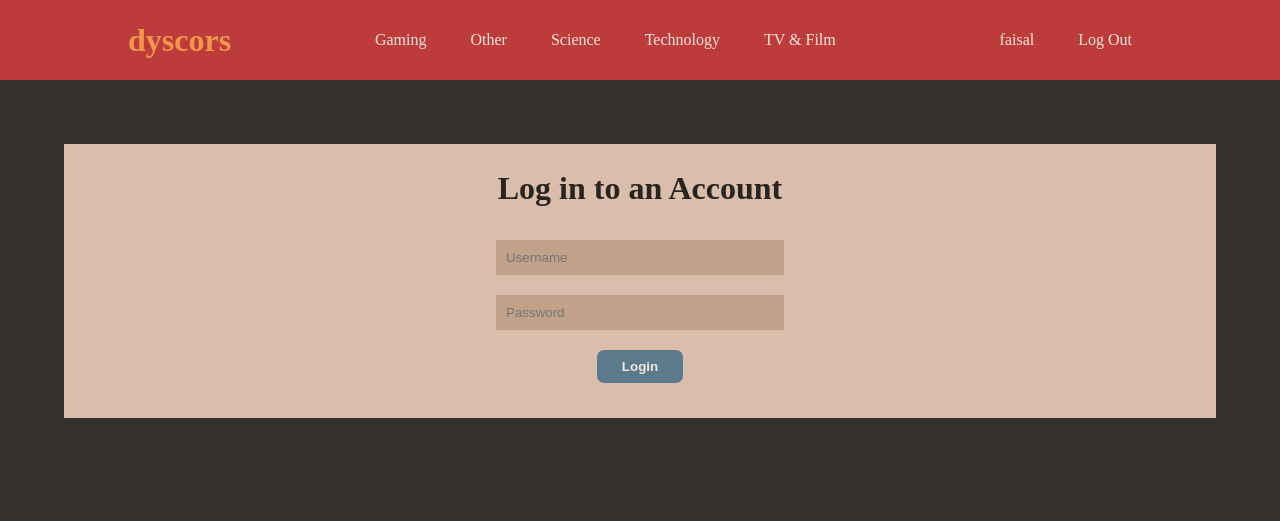
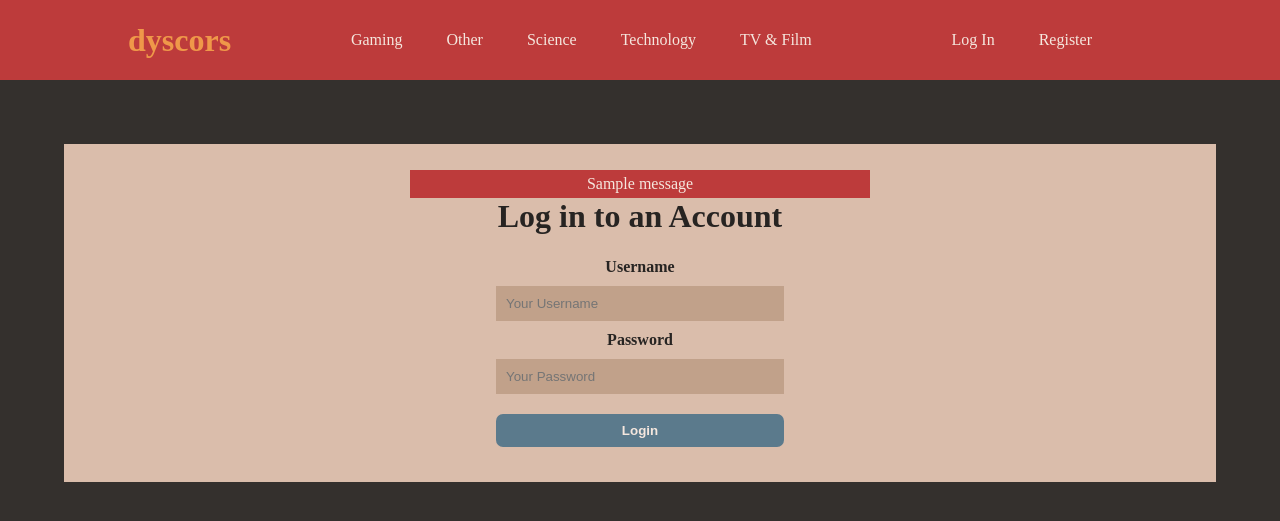
Before and after one commit to FaisalTamanoJr/CS50-Final-Project-dyscors, a Flask app: page /login in a window 1280 px wide. Shown: the top 521 px of the page. Run offline with Flask 2, Linux system fonts and the light colour scheme; one stand-in notice (Sample message) is shown.

Commit message:
added many things and changes

```diff
--- a/app/__init__.py
+++ b/app/__init__.py
@@ -1,5 +1,8 @@
+# This module is use to indicate that the files in this folder are part of a python package
 from flask import Flask
+from config import Config
 
 app = Flask(__name__)
+app.config.from_object(Config)
 
 from app import routes
--- /dev/null
+++ b/app/forms.py
@@ -0,0 +1,10 @@
+from flask_wtf import FlaskForm
+from wtforms import StringField, PasswordField, SubmitField
+from wtforms.validators import DataRequired
+
+
+# This is used for the variables of the login form
+class LoginForm(FlaskForm):
+    username = StringField("Username", validators=[DataRequired()])
+    password = PasswordField("Password", validators=[DataRequired()])
+    submit = SubmitField("Login")
--- a/app/forum.py
+++ /dev/null
@@ -1 +0,0 @@
-from app import app
--- a/app/routes.py
+++ b/app/routes.py
@@ -1,10 +1,12 @@
+# This is use for the routes and logic of the web app
+from flask import render_template, redirect, flash, url_for
 from app import app
+from app.forms import LoginForm
 from datetime import datetime
-from flask import render_template, request, redirect
 
 SECTION = ["gaming", "other", "science", "technology", "tv_film"]
 
-user = {"username": "faisal"}
+user = {}
 
 
 @app.route("/")
@@ -58,12 +60,23 @@ def register():
 
 @app.route("/login", methods=["GET", "POST"])
 def login():
-    return render_template("login.html", user=user)
+
+    # This is the form class from the forms.py
+    form = LoginForm()
+
+    # if the fields in the form have been validated
+    if form.validate_on_submit():
+        flash('Login requested for user {}'.format(form.username.data))
+        return redirect(url_for('index'))
+
+    # else render the html
+    return render_template("login.html", user=user, form=form)
 
 
 @app.route("/profile")
 def profile():
     return render_template("profile.html", user=user)
+
 
 @app.route("/logout")
 def logout():
@@ -84,5 +97,6 @@ def thread(section, thread_id):
 
     # Check if thread exists
     if thread_id:
-        return render_template(section + ".html", thread_id=thread_id, user=user)
+        return render_template(section + ".html", thread_id=thread_id,
+                               user=user)
     return render_template("todo.html")
--- a/app/static/styles/style.css
+++ b/app/static/styles/style.css
@@ -59,7 +59,23 @@ button {
 	color: #f5e7de;
 }
 
+
 button:hover {
+	background-color: #395c78;
+}
+
+#submit {
+	padding: 9px 25px;
+	background-color: #5b7a8c;
+	border: none;
+	border-radius: 7px;
+	cursor: pointer;
+	transition: all 0.3s ease 0s;
+	font-weight: bold;
+	color: #f5e7de;
+}
+
+#submit:hover {
 	background-color: #395c78;
 }
 
@@ -138,3 +154,31 @@ button:hover {
 	font-weight: bold;
 	font-size: x-large;
 }
+
+label {
+	display: flex;
+	justify-content: center;
+	align-items: center;
+	color: #272422;
+	font-weight: bold;
+}
+
+.msg {
+	background: #bd3b3b;
+	color: #f5e7de;
+	display: flex;
+	justify-content: center;
+	align-items: center;
+	padding: 5px 5px;
+	margin: 0 30%;
+}
+
+.msg li {
+	list-style: none;
+}
+
+.required_field {
+	display: flex;
+	justify-content: center;
+	align-items: center;
+	}
--- a/app/templates/index.html
+++ b/app/templates/index.html
@@ -4,7 +4,6 @@
 
 {% block body %}
 
-<div class="container">
 	<div class="title_h1">Recent</div>
 	<table class="threads">
 		<tbody>
@@ -21,6 +20,5 @@
 			{% endfor %}
 		</tbody>
 	</table>
-</div>
 
 {% endblock %}
--- a/app/templates/layout.html
+++ b/app/templates/layout.html
@@ -9,27 +9,38 @@
 	<body>
 		<nav class="navbar">
 			<div class="navbar_container">
-				<a class="navbar_logo" href="/">dyscors</a>
+				<a class="navbar_logo" href="{{ url_for('index') }}">dyscors</a>
 			</div>
 			<ul class="navbar_menu nav_1">
-				<li><a href="/gaming">Gaming</a></li>
-				<li><a href="/other">Other</a></li>
-				<li><a href="/science">Science</a></li>
-				<li><a href="/technology">Technology</a></li>
-				<li><a href="/tv_film">TV & Film</a></li>
+				<li><a href="{{ url_for('sections', section="gaming") }}">Gaming</a></li>
+				<li><a href="{{ url_for('sections', section="other") }}">Other</a></li>
+				<li><a href="{{ url_for('sections', section="science") }}">Science</a></li>
+				<li><a href="{{ url_for('sections', section="technology") }}">Technology</a></li>
+				<li><a href="{{ url_for('sections', section="tv_film") }}">TV & Film</a></li>
 			</ul>
 			{% if user %}
 				<ul class="navbar_menu nav_2">
-					<li class="navbar_item"><a href="/profile">{{ user.username }}</a></li>
-					<li class="navbar_item"><a href="/logout">Log Out</a></li>
+					<li class="navbar_item"><a href="{{ url_for('profile') }}">{{ user.username }}</a></li>
+					<li class="navbar_item"><a href="{{ url_for('logout') }}">Log Out</a></li>
 				</ul>
 			{% else %}
 				<ul class="navbar_menu nav_2">
-					<li><a href="/login">Log In</a></li>
-					<li><a href="/register">Register</a><li>
+					<li><a href="{{ url_for('login') }}">Log In</a></li>
+					<li><a href="{{ url_for('register') }}">Register</a><li>
 				</ul>
 			{% endif %}
 		</nav>
+		<div class="container">
+		{% if get_flashed_messages() %}
+		<ul>
+			{% for msg in get_flashed_messages() %}
+				<div class="msg">
+					<li>{{msg}}</li>
+				</div>
+			{% endfor %}
+		</ul>
+		{% endif %}
 		{% block body %}{% endblock %}
+		</div>
 	</body>
 </html>
--- a/app/templates/login.html
+++ b/app/templates/login.html
@@ -4,22 +4,29 @@
 
 {% block body %}
 
-<div class="container">
 	<div class="title_h1">
 		Log in to an Account
 	</div>
 
-	<form action="/login" method="post">
+	<form action="{{ url_for('login') }}" method="post" novalidate>
+		{{ form.hidden_tag() }}
+		{{ form.username.label }}
 		<div class="form-group">
-			<input class="form-control" autocomplete="off" autofocus name="username" placeholder="Username" type="text">
+			{{ form.username(size=32, placeholder="Your Username", autocomplete="off") }}
 		</div>
+		{% for error in form.username.errors %}
+		<span class="required_field" style="color: #bd3b3b;">[{{ error }}]</span>
+		{% endfor %}
+		{{ form.password.label }}
 		<div class="form-group">
-			<input class="form-control" name="password" placeholder="Password" type="password">
+			{{ form.password(size=32, placeholder="Your Password") }}
 		</div>
+		{% for error in form.password.errors %}
+		<span class="required_field" style="color: #bd3b3b;">[{{ error }}]</span>
+		{% endfor %}
 		<div class="form-group">
-			<button class="button" type="submit">Login</button>
+			{{ form.submit() }}
 		</div>
 	</form>
-</div>
 
 {% endblock %}
--- a/app/templates/register.html
+++ b/app/templates/register.html
@@ -4,12 +4,11 @@
 
 {% block body %}
 
-<div class="container">
 	<div class="title_h1">
 		Create an Account
 	</div>
 
-	<form action="/register" method="post">
+	<form action="{{ url_for('register') }}" method="post">
 		<div class="form-group">
 			<input class="form-control" autocomplete="off" autofocus name="username" placeholder="Username" type="text">
 		</div>
@@ -23,6 +22,5 @@
 			<button class="button" type="submit">Sign Up</button>
 		</div>
 	</form>
-</div>
 
 {% endblock %}
--- /dev/null
+++ b/config.py
@@ -0,0 +1,6 @@
+import os
+
+
+# This is where the configuration variables are stored
+class Config(object):
+    SECRET_KEY = os.environ.get('SECRET_KEY') or 'sv_cheats 1'
--- /dev/null
+++ b/dyscors.py
@@ -0,0 +1,2 @@
+# This is the webapp
+from app import app
```
Also changed, not shown: app/templates/thread_layout.html (+19 -10 lines), 1 other file.
